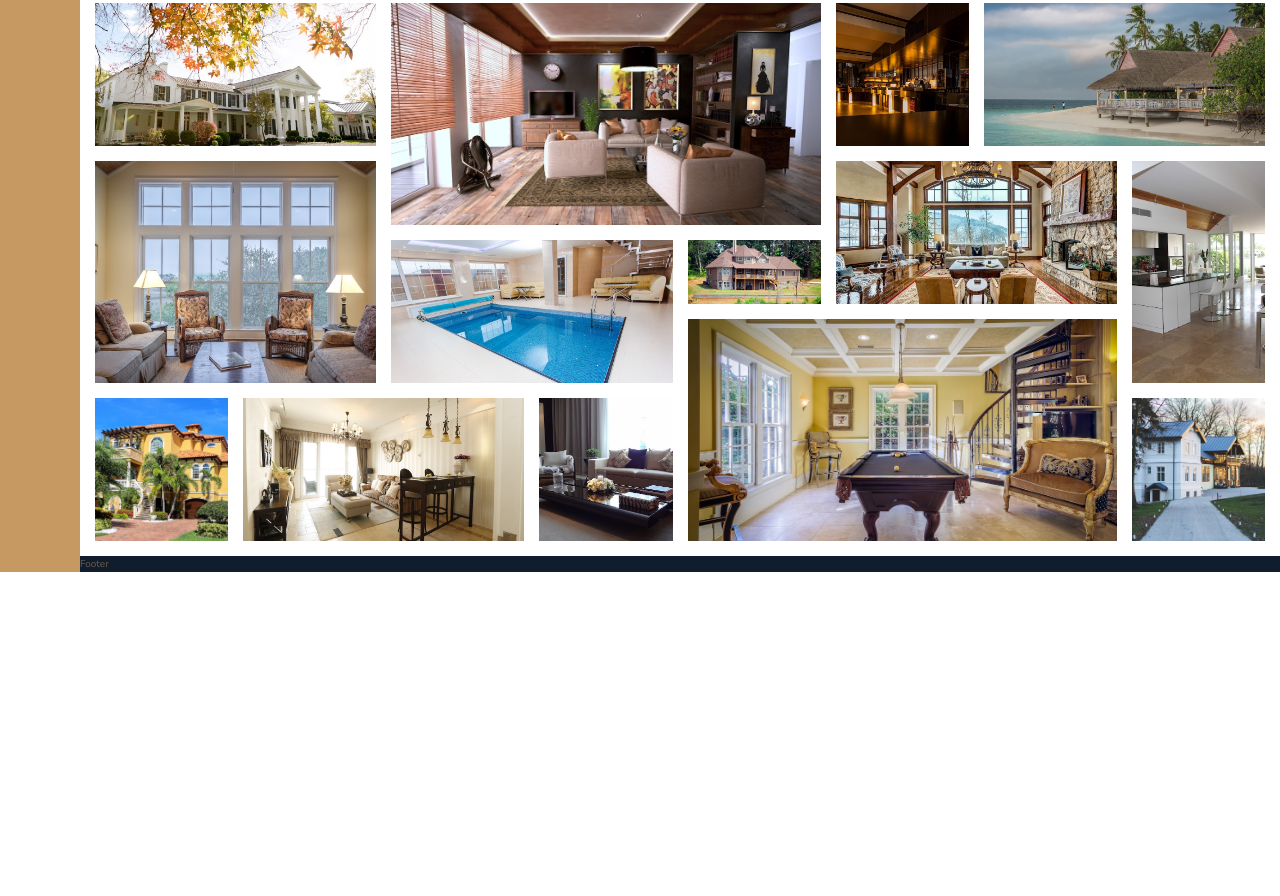
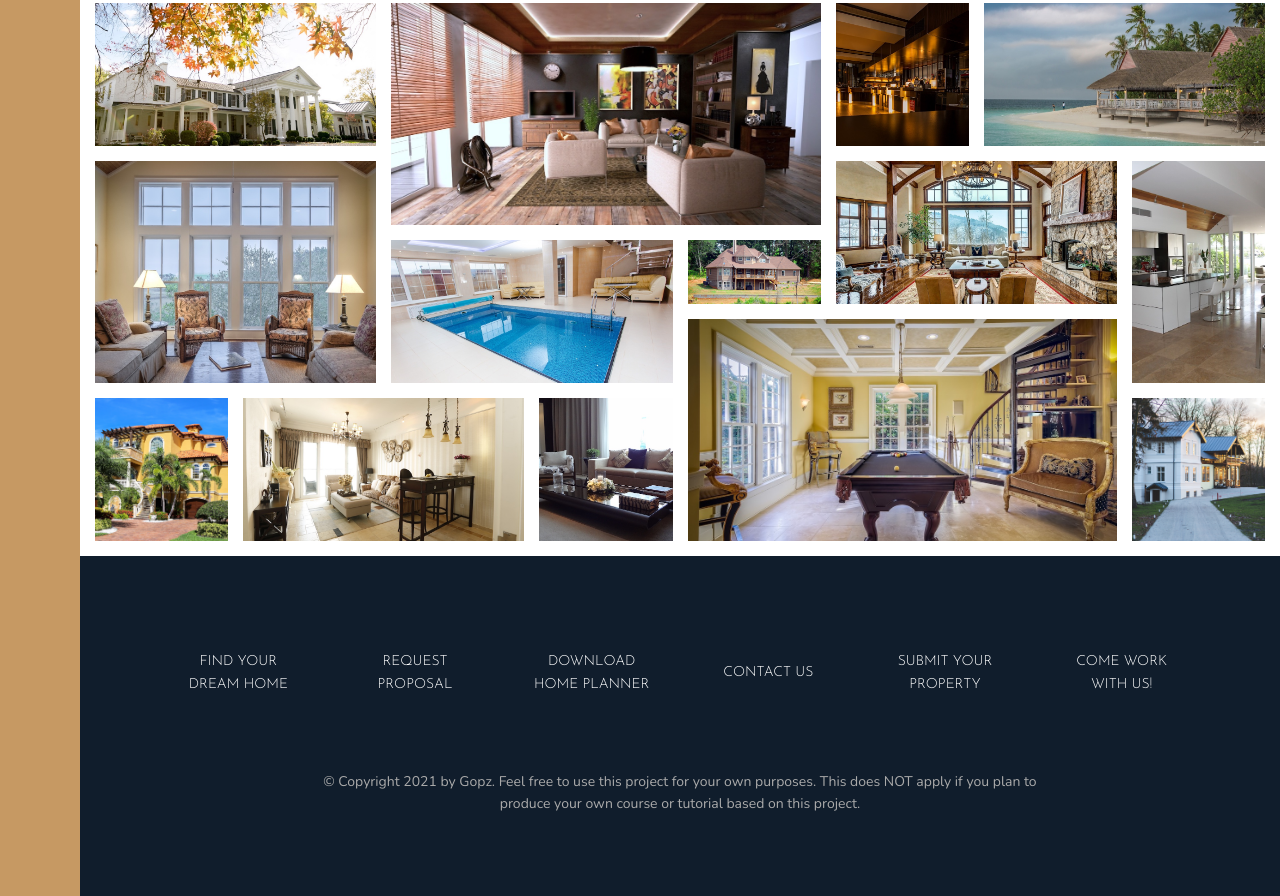
Before and after one commit to Imgopz/demo-css-grid-nexter, a website: page index.html in a window 1280 px wide. Shown: the part 3084-3980 px from the top of the page. Before the commit the page ends 3656 px from the top, so only its background shows below. Drawn offline with nearby package versions, Linux system fonts and the light colour scheme.

Commit message:
footer section

```diff
--- a/index.html
+++ b/index.html
@@ -290,7 +290,17 @@
             <figure class="gallery__item gallery__item--14"><img src="img/gal-14.jpeg" alt="Gallery image 14" class="gallery__img"></figure>
         </section>
         <footer class="footer">
-            Footer
+            <ul class="nav">
+                <li class="nav__item"><a href="#" class="nav__link">Find your dream home</a></li>
+                <li class="nav__item"><a href="#" class="nav__link">Request proposal</a></li>
+                <li class="nav__item"><a href="#" class="nav__link">Download home planner</a></li>
+                <li class="nav__item"><a href="#" class="nav__link">Contact us</a></li>
+                <li class="nav__item"><a href="#" class="nav__link">Submit your property</a></li>
+                <li class="nav__item"><a href="#" class="nav__link">Come work with us!</a></li>
+            </ul>
+            <p class="copyright">
+                &copy; Copyright 2021 by Gopz. Feel free to use this project for your own purposes. This does NOT apply if you plan to produce your own course or tutorial based on this project.
+            </p>
         </footer>
     </body>
 </html>
--- a/sass/_base.scss
+++ b/sass/_base.scss
@@ -16,7 +16,7 @@ $font-display: 'Josefin Sans', sans-serif;
 
 *,
 *::before,
-*::after {
+*::after{
     margin: 0;
     padding: 0;
     box-sizing: inherit;
--- a/sass/_footer.scss
+++ b/sass/_footer.scss
@@ -1,4 +1,44 @@
 .footer {
     background-color: $color-secondary;
     grid-column: full-start / full-end;
+
+    padding: 8rem;
 }
+
+.nav{
+    list-style: none;
+    display: grid;
+    grid-template-columns: repeat(auto-fit, minmax(15rem, 1fr));
+    gap: 2rem;
+    align-items: center;
+
+    &__link:link,
+    &__link:visited {
+        font-size: 1.4rem;
+        color: #fff;
+        text-decoration: none;
+        font-family: $font-display;
+        text-transform: uppercase;
+        text-align: center;
+        padding: 1.5rem;
+        display: block;
+        transition: all .2s;
+
+    }
+
+    &__link:hover,
+    &__link:active {
+        background-color: rgba(#fff, 0.05);
+        transform: translateY(-3px);
+    }
+}
+
+.copyright{
+    font-size: 1.4rem;
+    color: $color-grey-light-2;
+    margin-top: 6rem;
+    text-align: center;
+    margin-right: auto;
+    margin-left: auto;
+    width: 70%;
+}
```
Also changed, not shown: css/style.css.
